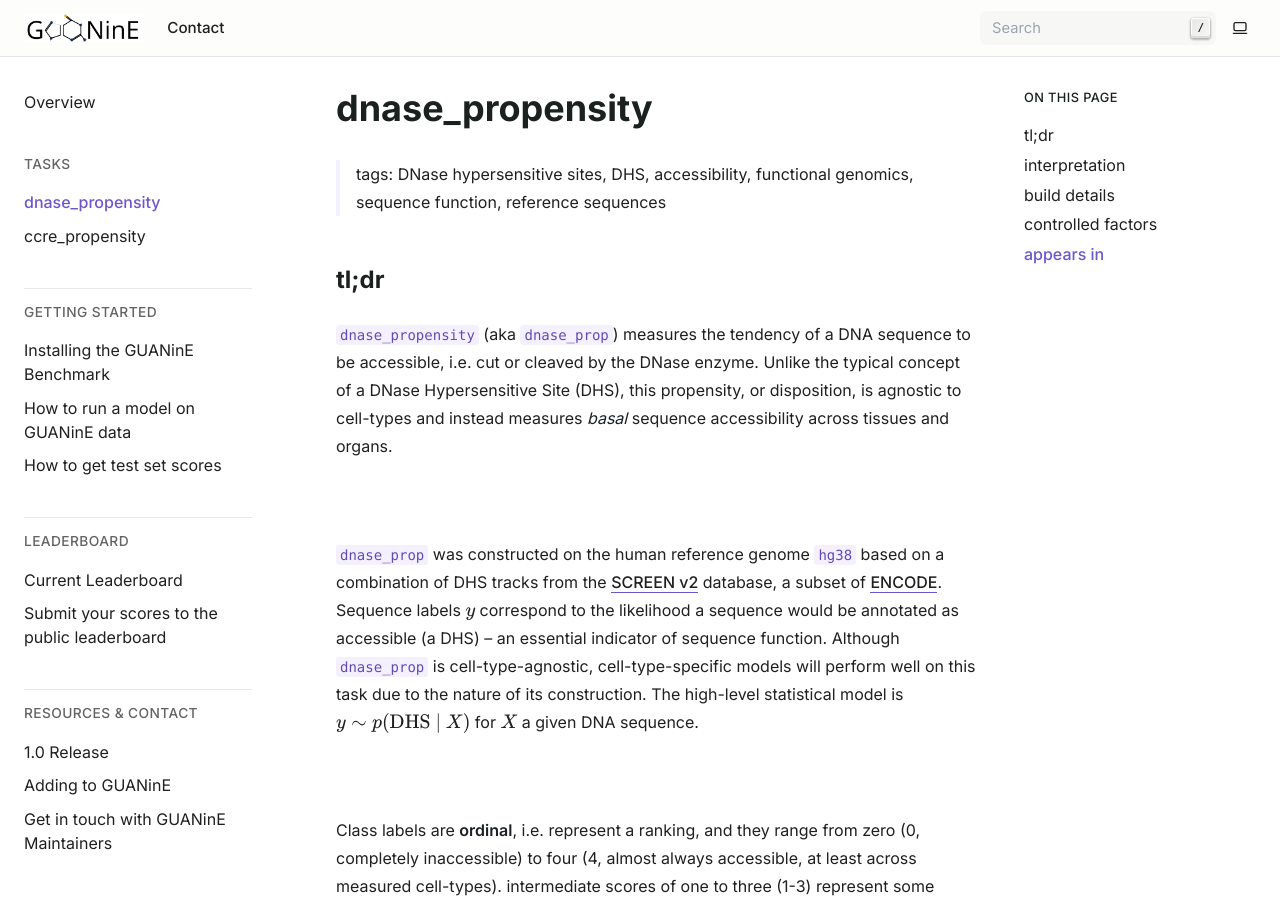
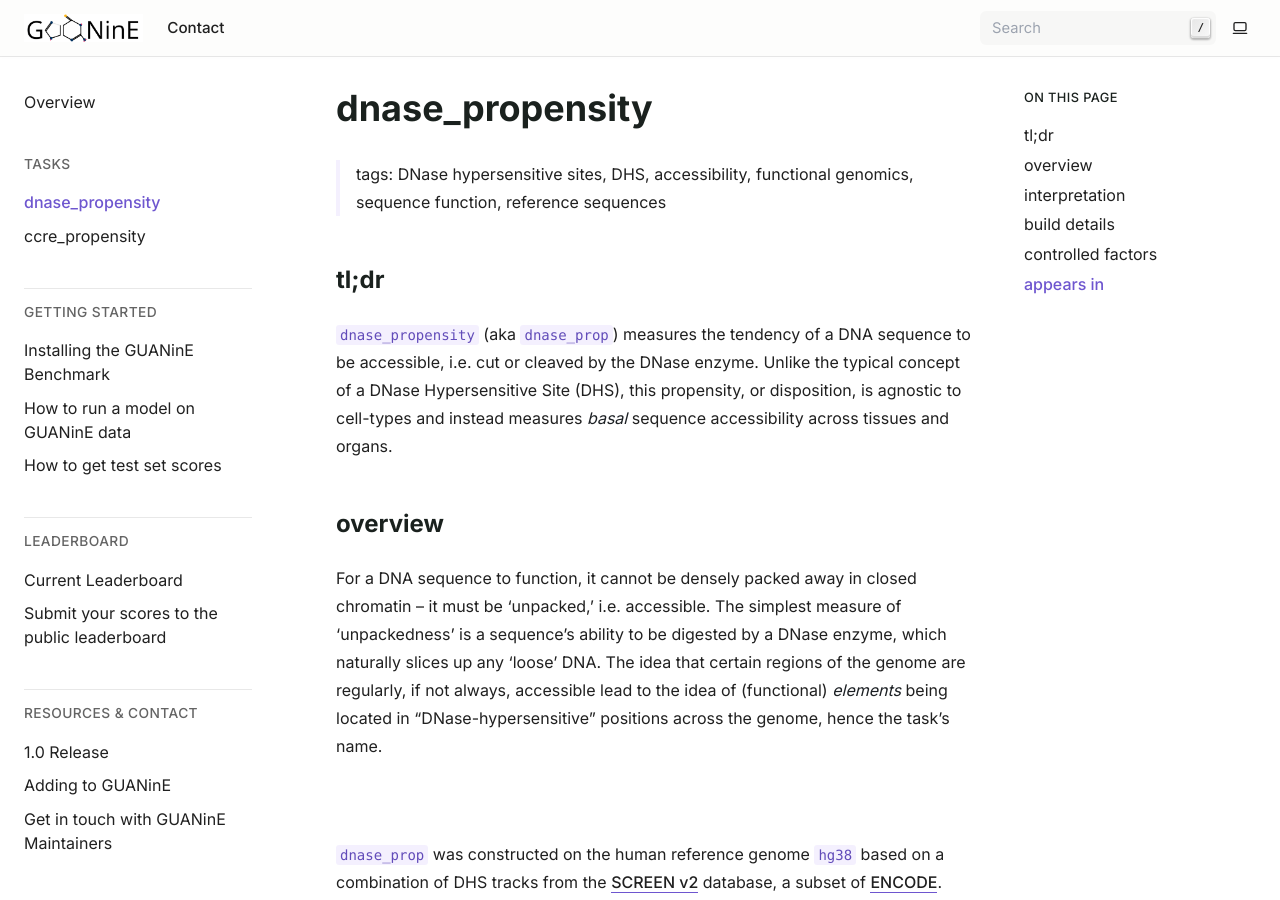
Before and after one commit to ni-lab/guanine, a Sphinx documentation site: the page built from docs/source/tasks/dnase_propensity.rst, in a window 1280 px wide and 900 px high. Built offline with Sphinx 7.4.7, drawn with Linux system fonts in a browser that asks for light colours.

Commit message:
reformat overview for dnase_propensity.rst

```diff
--- a/docs/source/tasks/dnase_propensity.rst
+++ b/docs/source/tasks/dnase_propensity.rst
@@ -7,6 +7,10 @@ dnase_propensity
 tl;dr
 ------
 ``dnase_propensity`` (aka ``dnase_prop``) measures the tendency of a DNA sequence to be accessible, i.e. cut or cleaved by the DNase enzyme. Unlike the typical concept of a DNase Hypersensitive Site (DHS), this propensity, or disposition, is agnostic to cell-types and instead measures *basal* sequence accessibility across tissues and organs.
+
+overview
+--------
+For a DNA sequence to function, it cannot be densely packed away in closed chromatin -- it must be 'unpacked,' i.e. accessible. The simplest measure of 'unpackedness' is a sequence's ability to be digested by a DNase enzyme, which naturally slices up any 'loose' DNA. The idea that certain regions of the genome are regularly, if not always, accessible lead to the idea of (functional) *elements* being located in "DNase-hypersensitive" positions across the genome, hence the task's name.
 
 |
 
```
